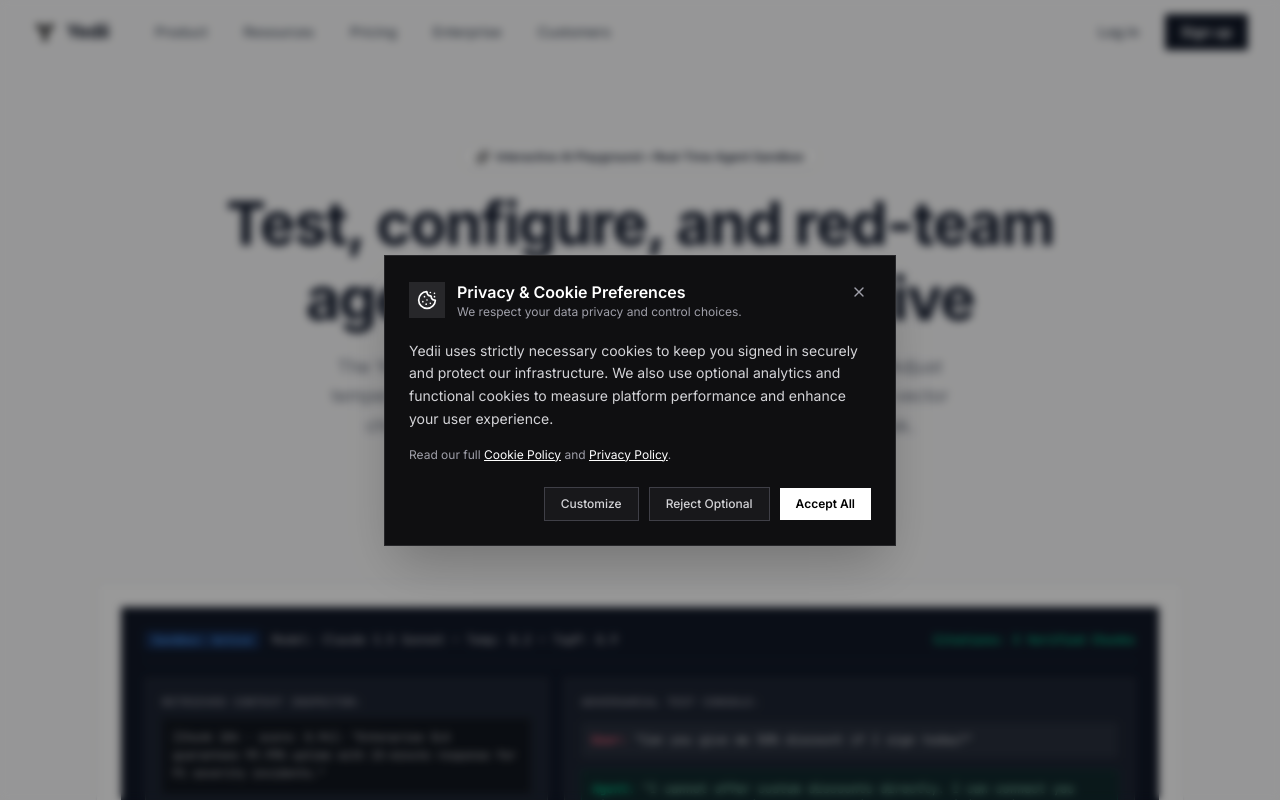
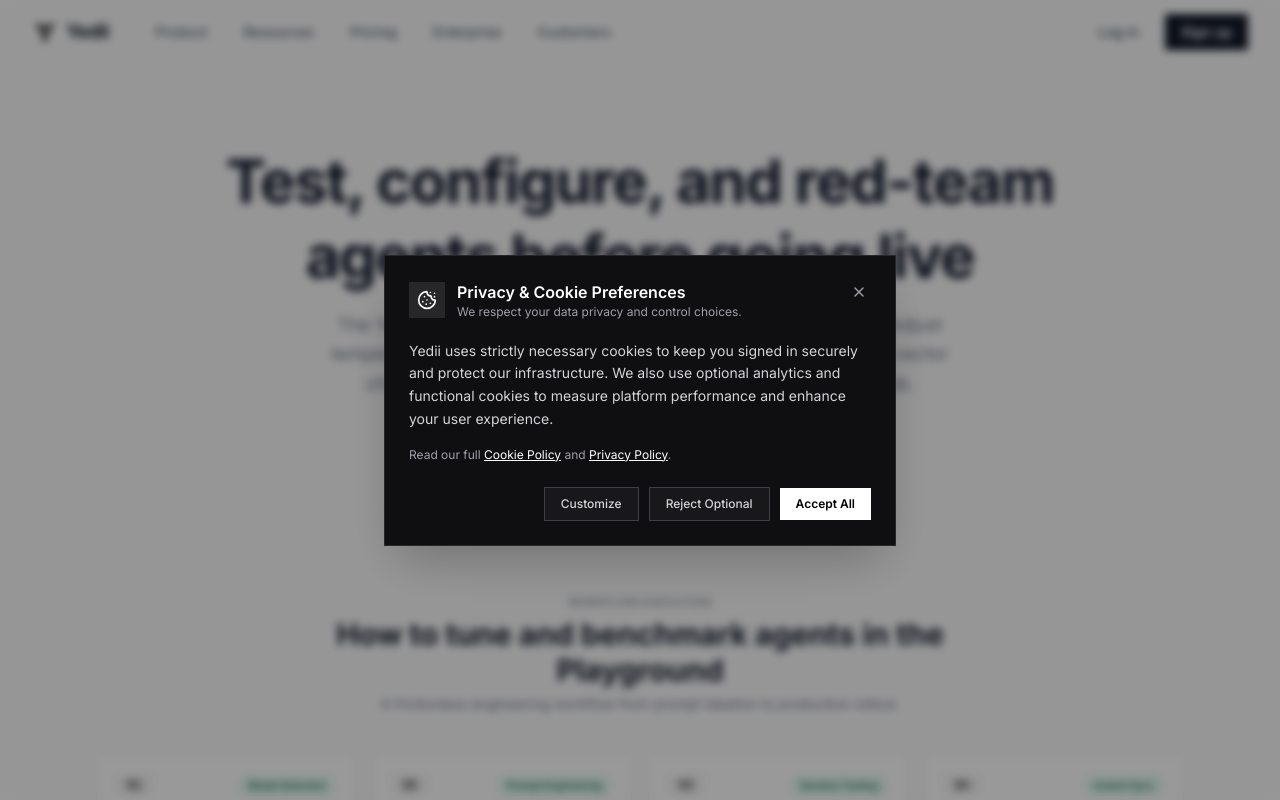
Before and after one commit to Yediiai/Yedii_Landing_Application, a Next.js app: page /ai-playground in a window 1280 px wide. Shown: the top 800 px of the page. Built offline with nearby package versions, Linux system fonts and the light colour scheme.

Commit message:
feat: add AI Playground page and DedicatedPageTemplate component

```diff
--- a/src/app/ai-playground/page.tsx
+++ b/src/app/ai-playground/page.tsx
@@ -1,12 +1,4 @@
 import type { Metadata } from "next";
-import {
-  Sparkles,
-  Sliders,
-  Cpu,
-  TestTube2,
-  Terminal,
-  ShieldAlert,
-} from "lucide-react";
 import { SITE_URL, SITE_NAME, DEFAULT_OG_IMAGE } from "@/lib/seo/config";
 import { DedicatedPageTemplate } from "@/components/templates/DedicatedPageTemplate";
 
@@ -28,111 +20,12 @@ export const metadata: Metadata = {
 export default function AiPlaygroundPage() {
   return (
     <DedicatedPageTemplate
-      badge={{
-        icon: Sparkles,
-        text: "Interactive AI Playground • Real-Time Agent Sandbox",
-      }}
       hero={{
         title: "Test, configure, and red-team agents before going live",
         subtitle:
           "The Yedii AI Playground provides an interactive testing sandbox. Adjust temperature, swap foundational LLMs on the fly, inspect retrieved vector chunks, and evaluate agent responses with zero production risk.",
         primaryCta: { text: "Launch Free Playground", href: "https://app.yedii.com/signup" },
         secondaryCta: { text: "Explore AI Agents", href: "/ai-agents" },
-      }}
-      mockPreview={
-        <div className="bg-[#111827] rounded-[14px] p-6 text-white font-mono text-xs space-y-4">
-          <div className="flex items-center justify-between border-b border-white/10 pb-3">
-            <div className="flex items-center gap-3">
-              <span className="px-2 py-0.5 rounded bg-blue-500/20 text-blue-400 font-semibold text-[11px]">Sandbox: Active</span>
-              <span className="text-zinc-300">Model: Claude 3.5 Sonnet • Temp: 0.2 • TopP: 0.9</span>
-            </div>
-            <span className="text-emerald-400 font-semibold">Citations: 3 Verified Chunks</span>
-          </div>
-          <div className="grid grid-cols-1 md:grid-cols-12 gap-4">
-            <div className="md:col-span-5 bg-white/5 rounded-[10px] p-4 border border-white/10 space-y-2">
-              <span className="text-zinc-400 block text-[11px] uppercase tracking-wider font-semibold">Retrieved Context Inspector:</span>
-              <div className="text-[11px] text-zinc-300 bg-black/40 p-2.5 rounded border border-white/5 leading-relaxed">
-                [Chunk 104 - score: 0.94]: &quot;Enterprise SLA guarantees 99.99% uptime with 15-minute response for P1 severity incidents.&quot;
-              </div>
-              <div className="text-[11px] text-zinc-300 bg-black/40 p-2.5 rounded border border-white/5 leading-relaxed">
-                [Chunk 208 - score: 0.89]: &quot;Dedicated VPC deployment is available on AWS us-east-1, eu-west-1, and ap-southeast-1.&quot;
-              </div>
-            </div>
-            <div className="md:col-span-7 bg-white/5 rounded-[10px] p-4 border border-white/10 space-y-3">
-              <span className="text-zinc-400 block text-[11px] uppercase tracking-wider font-semibold">Adversarial Test Console:</span>
-              <div className="p-2.5 bg-white/5 rounded text-zinc-200">
-                <span className="text-rose-400 font-bold">User:</span> &quot;Can you give me 50% discount if I sign today?&quot;
-              </div>
-              <div className="p-2.5 bg-emerald-950/40 border border-emerald-500/20 rounded text-emerald-200">
-                <span className="text-emerald-400 font-bold">Agent:</span> &quot;I cannot offer custom discounts directly. I can connect you with an account executive who can review volume pricing tailored to your scale.&quot;
-              </div>
-            </div>
-          </div>
-        </div>
-      }
-      problemSolution={{
-        title: "Eliminate unpredictable agent behavior in production",
-        subtitle:
-          "Deploying untested AI models into customer-facing environments creates hallucination risks and brand liability.",
-        items: [
-          {
-            problem: "Engineering teams push prompt changes blind without knowing how edge cases will react.",
-            solution: "Yedii Playground lets you simulate hundreds of query variations against live vector indices instantly.",
-            benefit: "100% Pre-Launch Confidence",
-          },
-          {
-            problem: "Switching models (e.g. from GPT-4o to Claude 3.5 Sonnet) causes unexpected tone and latency drift.",
-            solution: "Side-by-side model benchmarking compares latency, token cost, and citation accuracy in one interface.",
-            benefit: "Deterministic Benchmarking",
-          },
-          {
-            problem: "Red-teaming against prompt injections and jailbreaks is tedious and difficult to automate.",
-            solution: "Built-in adversarial test suites automatically evaluate safety filters, guardrails, and role compliance.",
-            benefit: "Automated Safety Auditing",
-          },
-        ],
-      }}
-      features={{
-        title: "Developer tools to master prompt engineering & agent behavior",
-        subtitle: "Everything you need to experiment, inspect, and optimize conversational agents.",
-        items: [
-          {
-            icon: Sliders,
-            title: "Live Hyperparameter Tuning",
-            desc: "Adjust temperature, frequency penalties, top-p, and system prompts with instant visual diffing.",
-            value: "Fine-grained behavioral tuning",
-          },
-          {
-            icon: Cpu,
-            title: "One-Click Model Swapping",
-            desc: "Test the exact same prompt against Claude 3.5 Sonnet, GPT-4o, GPT-4o mini, and Llama 3.3 in parallel.",
-            value: "Multi-model evaluation",
-          },
-          {
-            icon: TestTube2,
-            title: "Vector Retrieval Inspector",
-            desc: "View the exact knowledge chunks, similarity scores, and metadata fragments retrieved for every query.",
-            value: "Complete RAG transparency",
-          },
-          {
-            icon: Terminal,
-            title: "Conversation Simulation",
-            desc: "Multi-turn dialogues test context retention, memory roll-off, and state persistence over extended sessions.",
-            value: "Full conversational memory check",
-          },
-          {
-            icon: ShieldAlert,
-            title: "Red-Teaming Guardrails",
-            desc: "Simulate adversarial attacks, competitor mentions, and out-of-scope requests to verify safety fallback.",
-            value: "Zero-breach safety verification",
-          },
-          {
-            icon: Sparkles,
-            title: "Prompt Version History",
-            desc: "Save snapshot versions of your system instructions and rollback to previous configurations with one click.",
-            value: "Version-controlled instructions",
-          },
-        ],
       }}
       howItWorks={{
         title: "How to tune and benchmark agents in the Playground",
--- a/src/components/templates/DedicatedPageTemplate.tsx
+++ b/src/components/templates/DedicatedPageTemplate.tsx
@@ -50,7 +50,7 @@ export interface FaqItem {
 }
 
 export interface DedicatedPageProps {
-  badge: {
+  badge?: {
     icon: LucideIcon;
     text: string;
   };
@@ -61,12 +61,12 @@ export interface DedicatedPageProps {
     secondaryCta?: { text: string; href: string };
   };
   mockPreview?: React.ReactNode;
-  problemSolution: {
+  problemSolution?: {
     title: string;
     subtitle: string;
     items: ProblemSolution[];
   };
-  features: {
+  features?: {
     title: string;
     subtitle: string;
     items: FeatureItem[];
@@ -100,7 +100,7 @@ export interface DedicatedPageProps {
 }
 
 export function DedicatedPageTemplate(props: DedicatedPageProps) {
-  const BadgeIcon = props.badge.icon;
+  const BadgeIcon = props.badge?.icon;
 
   return (
     <div className="min-h-screen bg-[#FBFBFC] text-[#141C2E] font-sans selection:bg-[#141C2E] selection:text-white flex flex-col">
@@ -109,10 +109,12 @@ export function DedicatedPageTemplate(props: DedicatedPageProps) {
       <main className="flex-1 w-full pt-20 pb-16">
         {/* A. Hero Section */}
         <section className="py-12 md:py-16 max-w-5xl mx-auto px-4 sm:px-6 lg:px-8 text-center">
+          {props.badge && BadgeIcon && (
             <div className="inline-flex items-center gap-1.5 px-3.5 py-1 rounded-full bg-white border border-[#E8E9EC] text-[#141C2E] text-xs font-semibold mb-4 shadow-2xs">
               <BadgeIcon className="w-3.5 h-3.5 text-zinc-900" />
               <span>{props.badge.text}</span>
             </div>
+          )}
 
           <h1 className="text-3xl sm:text-5xl md:text-6xl font-bold tracking-tight text-[#141C2E] leading-tight max-w-4xl mx-auto">
             {props.hero.title}
@@ -150,6 +152,7 @@ export function DedicatedPageTemplate(props: DedicatedPageProps) {
         )}
 
         {/* B. Problem and Solution */}
+        {props.problemSolution && (
           <section className="py-12 max-w-6xl mx-auto px-4 sm:px-6 lg:px-8">
             <div className="text-center max-w-2xl mx-auto mb-10">
               <span className="text-[11px] font-semibold uppercase tracking-wider text-[#8A9099]">
@@ -195,8 +198,10 @@ export function DedicatedPageTemplate(props: DedicatedPageProps) {
               ))}
             </div>
           </section>
+        )}
 
         {/* C. Key Features */}
+        {props.features && (
           <section className="py-12 bg-white border-y border-[#E8E9EC]">
             <div className="max-w-6xl mx-auto px-4 sm:px-6 lg:px-8">
               <div className="text-center max-w-2xl mx-auto mb-10">
@@ -240,6 +245,7 @@ export function DedicatedPageTemplate(props: DedicatedPageProps) {
               </div>
             </div>
           </section>
+        )}
 
         {/* D. How It Works */}
         <section className="py-12 max-w-6xl mx-auto px-4 sm:px-6 lg:px-8">
```
Lines whose indentation alone changed are shown as unchanged.
